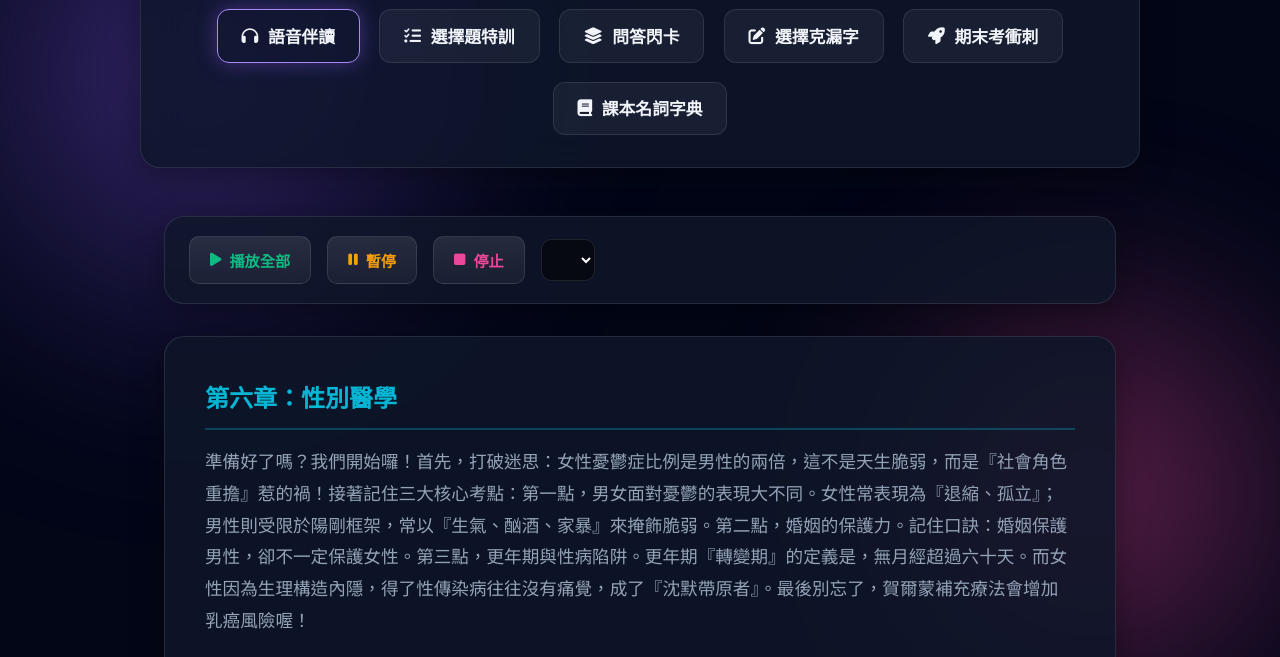
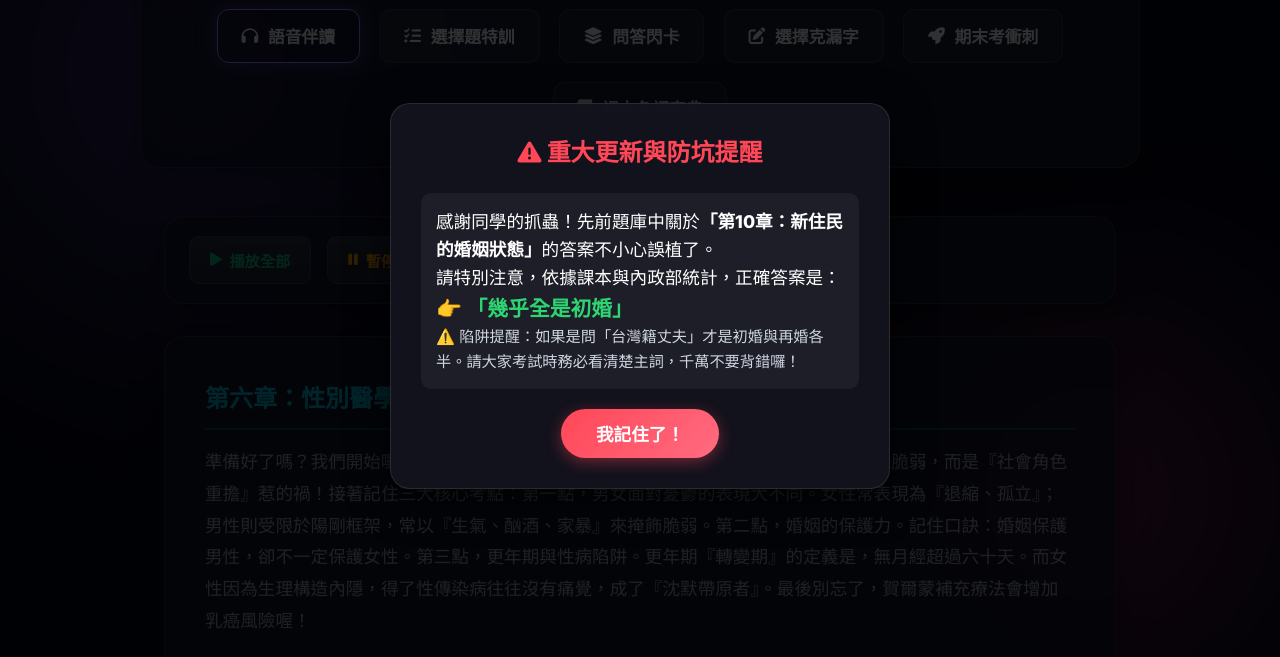
Before and after one commit to m0904103/gender-health-study-app, a plain HTML site: page index.html in a window 1280 px wide. Shown: the part 104-761 px from the top of the page. Drawn offline with nearby package versions, Linux system fonts and the light colour scheme.

Commit message:
Feat: Add popup modal on homepage to clarify the correct answer for new immigrant marriage status

```diff
--- a/index.html
+++ b/index.html
@@ -112,6 +112,32 @@
         </section>
     </main>
 
-    <script src="app.js?v=2"></script>
+    <script src="app.js?v=3"></script>
+
+    <!-- Update Alert Modal -->
+    <div id="update-modal" style="display: none; position: fixed; top: 0; left: 0; width: 100%; height: 100%; background: rgba(0,0,0,0.8); z-index: 9999; justify-content: center; align-items: center;">
+        <div style="background: rgba(20, 20, 30, 0.95); backdrop-filter: blur(15px); padding: 30px; border-radius: 20px; border: 1px solid rgba(255,255,255,0.1); max-width: 500px; width: 90%; color: white; text-align: center; box-shadow: 0 10px 40px rgba(0,0,0,0.7);">
+            <h2 style="color: #ff4757; margin-top: 0; font-size: 1.5rem;"><i class="fas fa-exclamation-triangle"></i> 重大更新與防坑提醒</h2>
+            <div style="font-size: 1.1rem; line-height: 1.6; text-align: left; margin: 20px 0; background: rgba(255,255,255,0.05); padding: 15px; border-radius: 10px;">
+                <p style="margin-top:0;">感謝同學的抓蟲！先前題庫中關於<strong>「第10章：新住民的婚姻狀態」</strong>的答案不小心誤植了。</p>
+                <p>請特別注意，依據課本與內政部統計，正確答案是：<br>
+                <strong style="color: #2ed573; font-size: 1.3rem;">👉 「幾乎全是初婚」</strong></p>
+                <p style="margin-bottom:0; font-size: 0.95rem; color: #ced6e0;">⚠️ 陷阱提醒：如果是問「台灣籍丈夫」才是初婚與再婚各半。請大家考試時務必看清楚主詞，千萬不要背錯囉！</p>
+            </div>
+            <button id="close-modal-btn" style="background: linear-gradient(135deg, #ff4757 0%, #ff6b81 100%); border: none; padding: 12px 35px; border-radius: 25px; color: white; font-weight: bold; cursor: pointer; font-size: 1.1rem; box-shadow: 0 4px 15px rgba(255, 71, 87, 0.4);">我記住了！</button>
+        </div>
+    </div>
+    <script>
+        document.addEventListener('DOMContentLoaded', () => {
+            // Check if user has seen this specific alert before
+            if (!localStorage.getItem('alert_seen_ch10_first_marriage_fix')) {
+                document.getElementById('update-modal').style.display = 'flex';
+            }
+            document.getElementById('close-modal-btn').addEventListener('click', () => {
+                document.getElementById('update-modal').style.display = 'none';
+                localStorage.setItem('alert_seen_ch10_first_marriage_fix', 'true');
+            });
+        });
+    </script>
 </body>
 </html>
```
